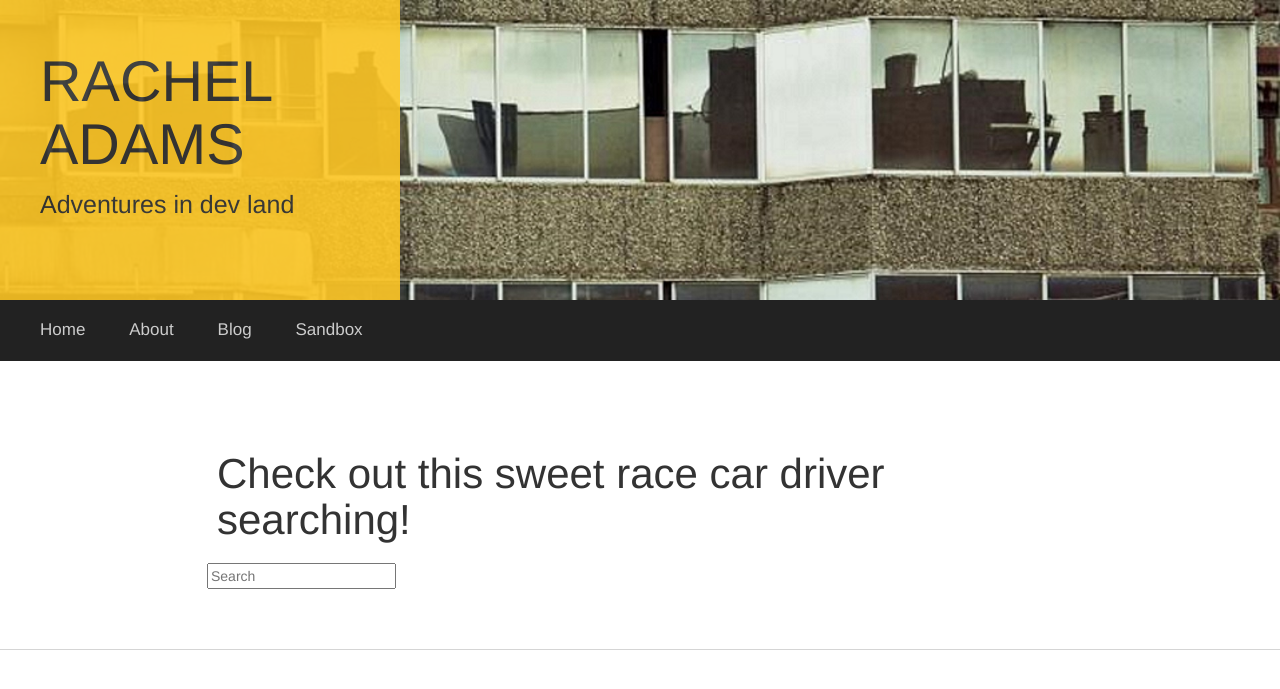
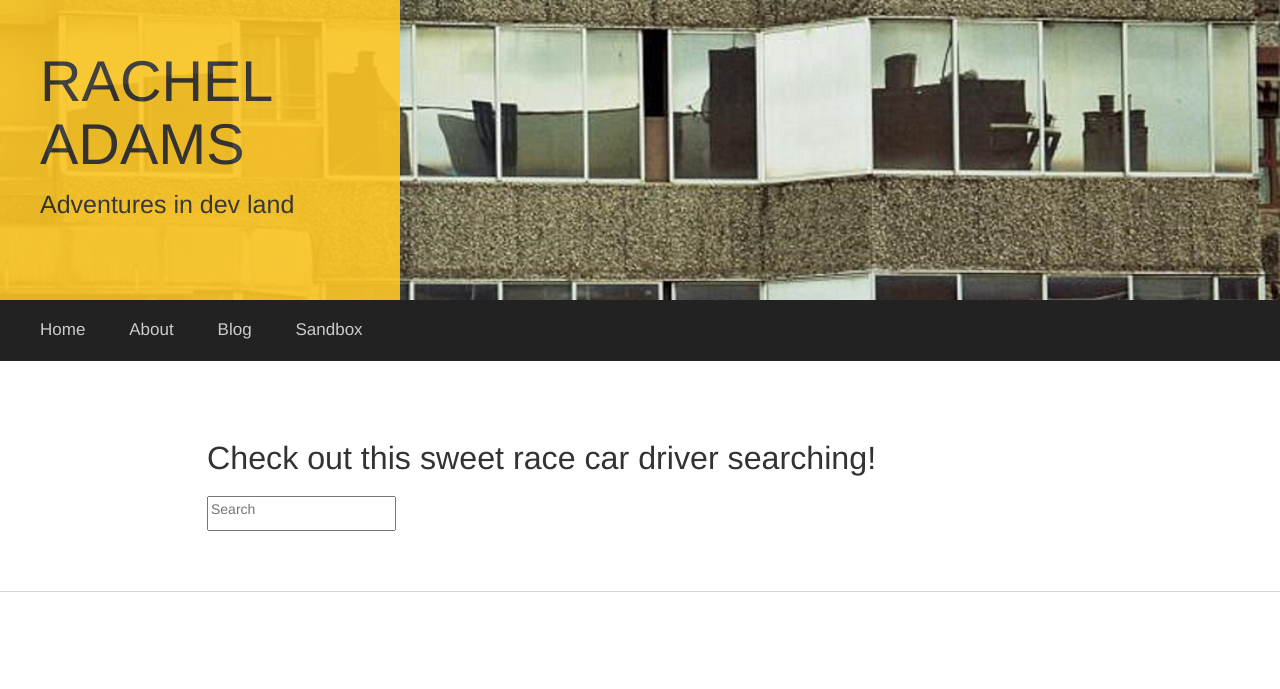
Before and after one commit to rachelAdams/rachelAdams.github.io, a Jekyll site: the page built from sandbox/angular.html, in a window 1280 px wide. Shown: the top 689 px of the page. Built offline with Jekyll 4.4.1, drawn with Linux system fonts in a browser that asks for light colours; nearby versions of some CDN libraries.

Commit message:
prettier

```diff
--- a/sandbox/angular.html
+++ b/sandbox/angular.html
@@ -2,10 +2,10 @@
 layout: default
 ---
 <div ng-controller="rachelCtrl">
-<h1 style="padding:10px">Check out this sweet race car driver searching!</h1>
-<input type="text" ng-model="nameFilter" placeholder="Search"/>
+<h3 style="padding-bottom:10px">Check out this sweet race car driver searching!</h3>
+<input type="text" ng-model="nameFilter" placeholder="Search"style="padding-bottom:10px" />
 <div ng-repeat="driver in repos | orderBy: 'Driver.givenName'| filter: nameFilter">
-  <div style="padding:5px">
+  <div style="padding-bottom:5px">
     <span ng-bind="driver.Driver.givenName"></span>
     <span ng-bind="driver.Driver.familyName"></span>
   </div>
```
